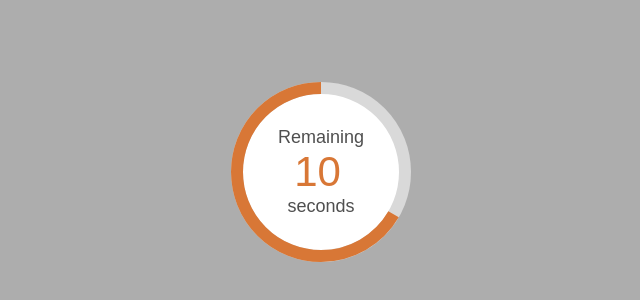
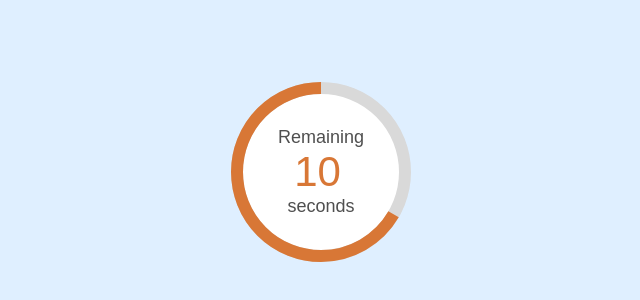
Before and after one commit to vydimitrov/countdown-timer, a plain HTML site: page index.html in a window 1280 px wide. Shown: the part 228-528 px from the top of the page, without its empty margins (319-959 px from the left). Drawn offline with Linux system fonts and the light colour scheme.

Commit message:
Chanaged bg color

```diff
--- a/css/style.css
+++ b/css/style.css
@@ -17,7 +17,7 @@ body, html {
   position: relative;
   width: 100%;
   height: 100%;
-  background: #adadad; }
+  background: #dfefff; }
 
 .clock {
   position: absolute;
```
